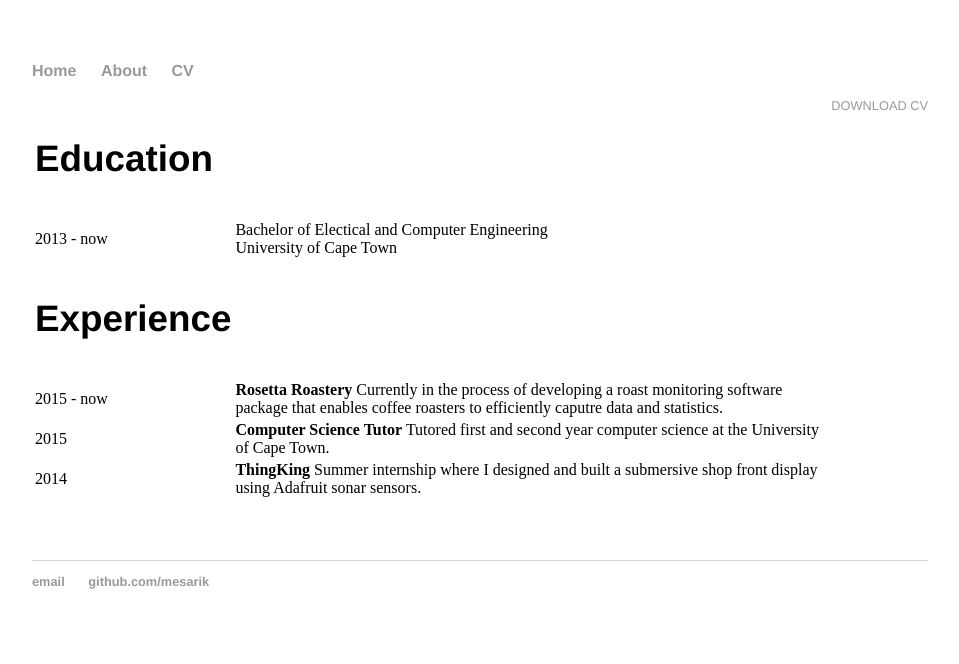
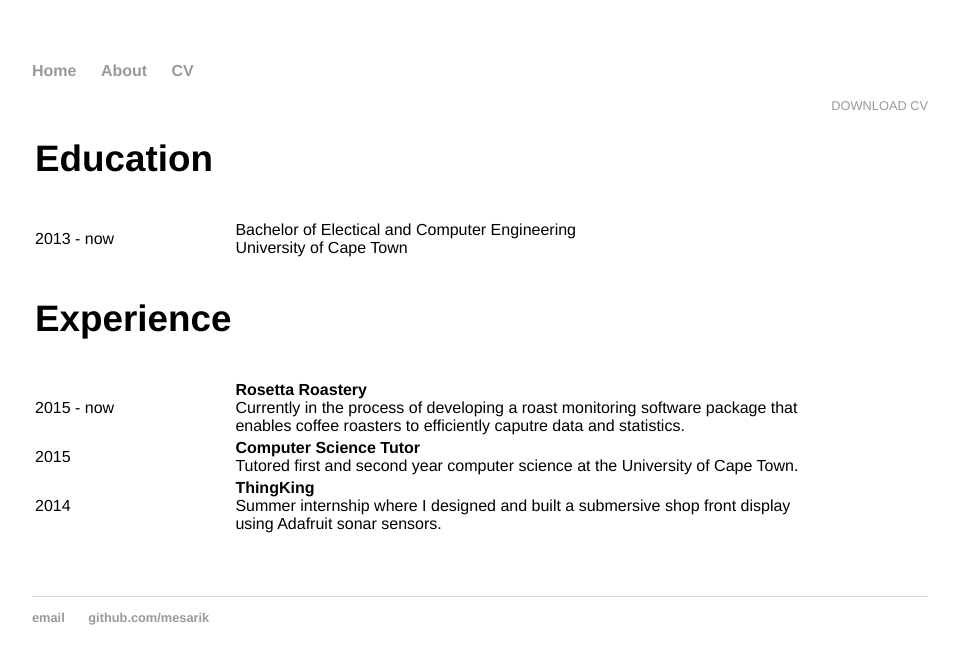
Before and after one commit to mesarcik/mesarcik.github.io, a Jekyll site: the page built from cv/index.html, in a window 1280 px wide. Shown: the top 664 px of the page, without its empty margins (160-1119 px from the left). Built offline with Jekyll 4.4.1, drawn with Linux system fonts in a browser that asks for light colours.

Commit message:
git_uploader.sh

```diff
--- a/css/main.css
+++ b/css/main.css
@@ -7,7 +7,7 @@
 
 
 p, ul { font-size: 1.5em; line-height: 1.4em; color: #333; }
-p {font-family: 'Helvetica'}
+table {font-family: 'Helvetica'}
 
 h1, h2, h3, h4 { font-family: 'Helvetica', 'Arial', 'Sans-Serif'; }
 h1 { font-size: 10em;  }
--- a/cv/index.html
+++ b/cv/index.html
@@ -21,15 +21,15 @@
 
 							<tr>
 								<td> 2015 - now</td>
-								<td> <b>Rosetta Roastery </b> Currently in the process of developing a roast monitoring software package that enables coffee roasters to efficiently caputre data and statistics.</td>
+								<td> <b>Rosetta Roastery </b><br> Currently in the process of developing a roast monitoring software package that enables coffee roasters to efficiently caputre data and statistics.</td>
 							</tr>
 							<tr>
 								<td> 2015 </td>
-								<td> <b> Computer Science Tutor</b> Tutored first and second year computer science at the University of Cape Town.</td>
+								<td> <b> Computer Science Tutor</b><br> Tutored first and second year computer science at the University of Cape Town.</td>
 							</tr>
 							<tr>
 								<td> 2014 </td>
-								<td>  <b> ThingKing</b> Summer internship where I designed and built a submersive shop front display using Adafruit sonar sensors.</td>
+								<td>  <b> ThingKing</b><br> Summer internship where I designed and built a submersive shop front display using Adafruit sonar sensors.</td>
 							</tr>
 
 					</table>
```
